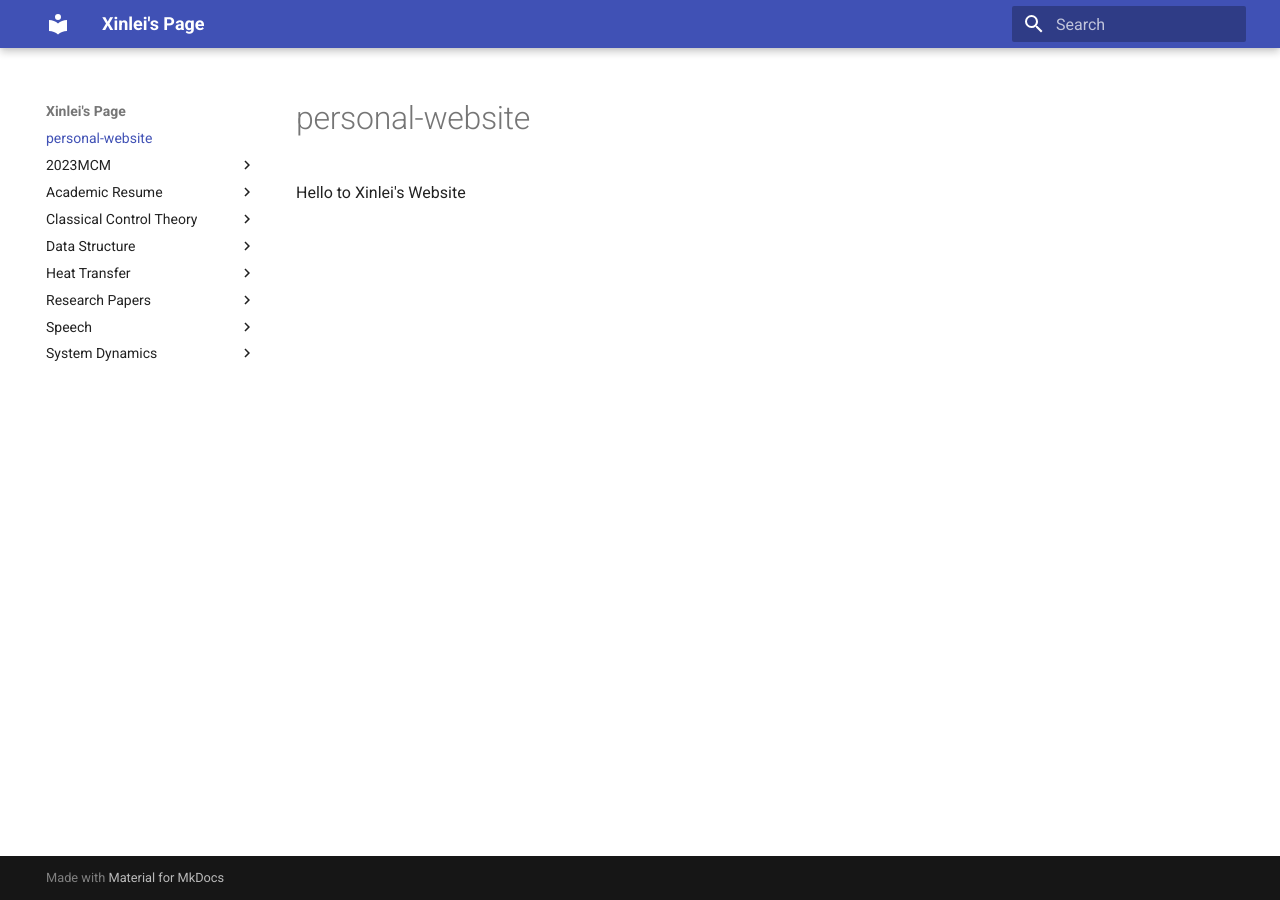
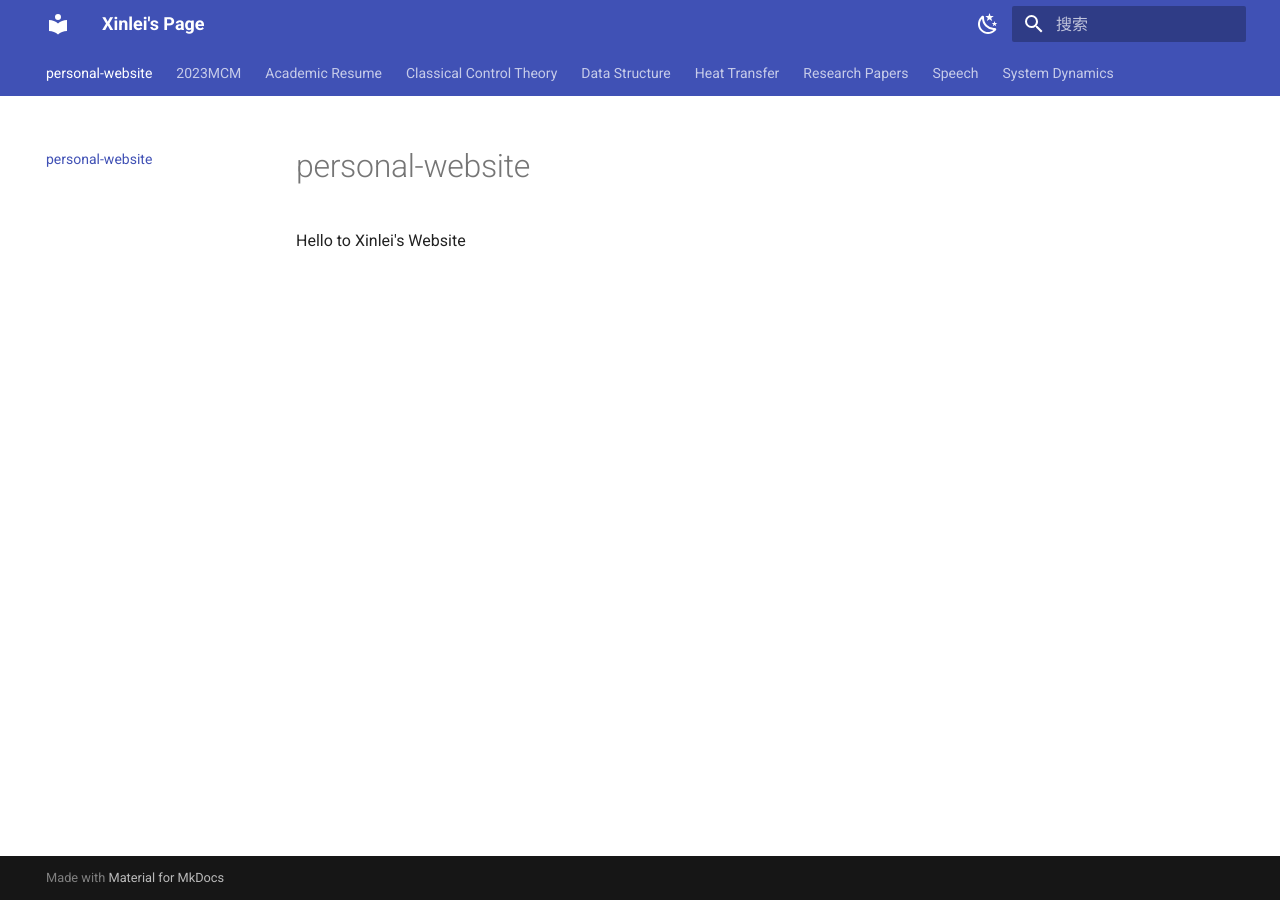
Before and after one commit to GuanQinG-GitHub/XinleiZhang_Website, an MkDocs documentation site: the page built from docs/index.md, in a window 1280 px wide. Built offline with MkDocs 1.6.1 and Material for MkDocs 9.7.7, drawn with Linux system fonts in a browser that asks for light colours.

Commit message:
Update mkdocs.yml

```diff
--- a/mkdocs.yml
+++ b/mkdocs.yml
@@ -30,6 +30,29 @@ site_description: Xinlei's Personal Website
 ## [top]
 theme:
   name: material
+  palette:
+    - scheme: default # 日间模式
+      primary: indigo # 上方的
+      accent: orange # 链接等可交互元件的高亮色
+      toggle:
+        icon: material/weather-night # 图标
+        name: 切换至夜间模式 # 鼠标悬浮提示
+    - scheme: slate # 夜间模式
+      primary: indigo
+      accent: orange
+      toggle:
+        icon: material/weather-sunny
+        name: 切换至日间模式
+  features:
+    - navigation.tabs # 使用Tab来进行分类
+    - navigation.top # 返回顶部的按钮 在上滑时出现
+    - navigation.indexes # Tab会有一个index.md 而不是在打开Tab时打开第一篇文章
+    - navigation.expand # 打开Tab时左侧目录全部展开
+    - search.suggest # 搜索输入一些字母时推荐补全整个单词
+    - search.highlight # 搜索出的文章关键词加入高亮
+    - content.code.copy # 可以通过按钮复制代码
+    - content.action.edit # 点击按钮跳转到编辑页面  需要结合 edit_uri 一起使用
+  language: zh # 一些提示性的文字会变成中文
 
 # [Extension]
 markdown_extensions:
```
